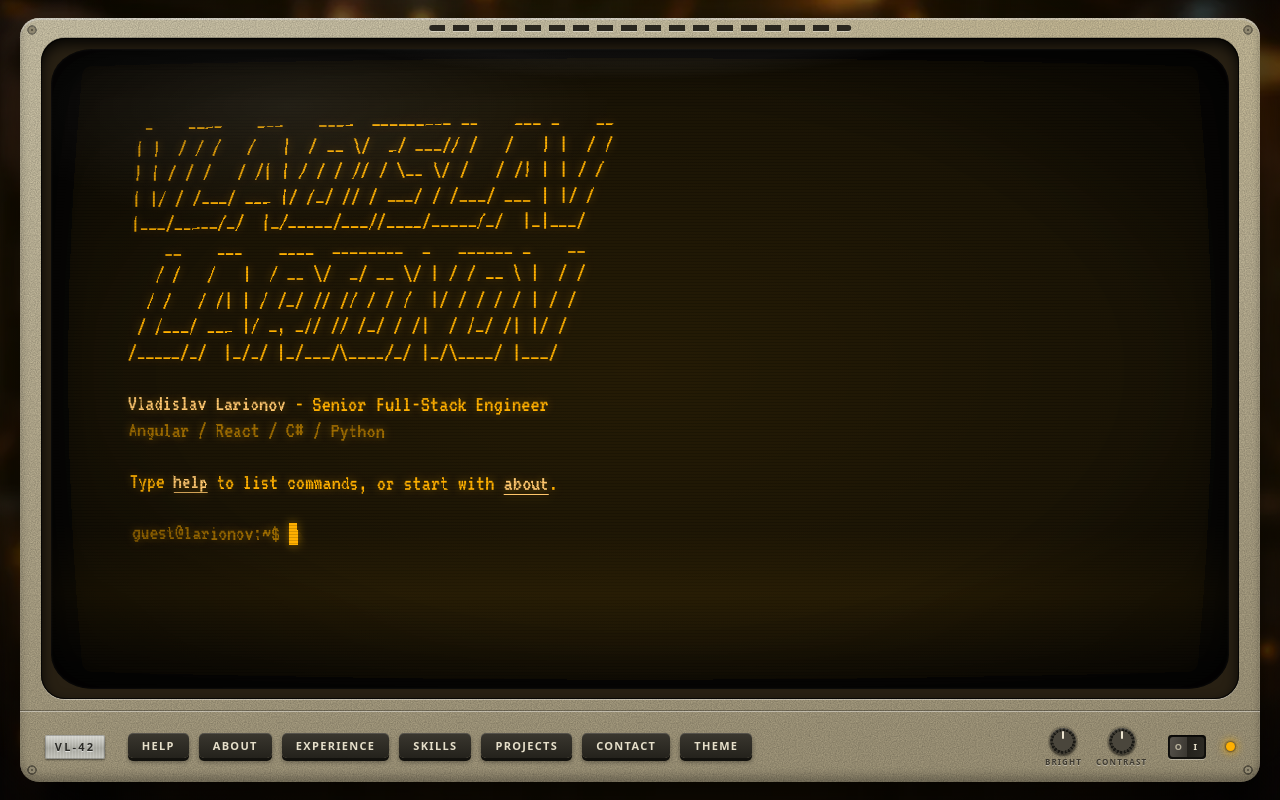
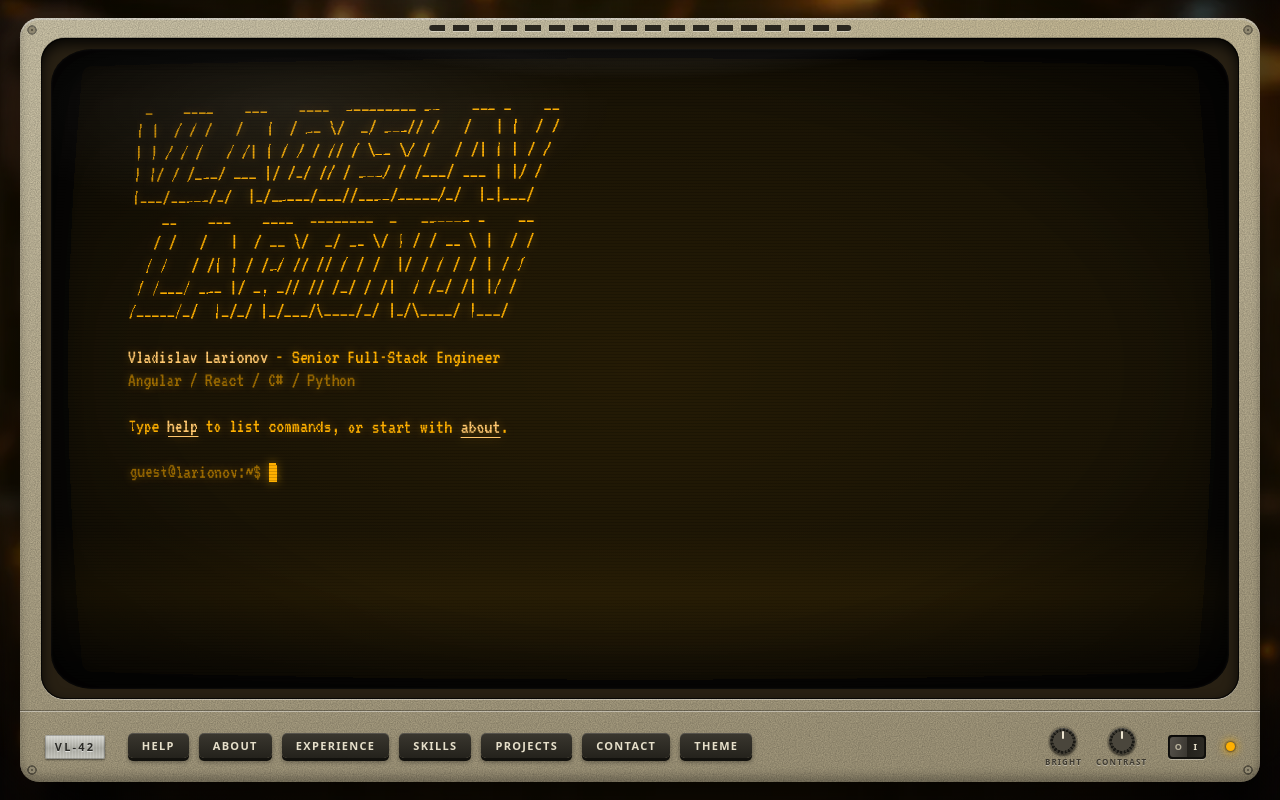
Before and after one commit to l-Vladislav/bash-me-up, a React (Vite) app: page / in a window 1280 px wide. Built offline with nearby package versions, Linux system fonts and the light colour scheme.

Commit message:
fix: every page fits on one screen
Text is sized from the screen's height as well as the window's width, and
the detail pages put their navigation on the title row.

```diff
--- a/src/components/Monitor.module.css
+++ b/src/components/Monitor.module.css
@@ -145,6 +145,8 @@
 
 /* Now and then the horizontal hold slips by a pixel. */
 .image {
+  /* The terminal sizes its text from this box's height (cqh). */
+  container-type: size;
   animation: jitter 17s steps(1) infinite;
 }
 
--- a/src/components/Terminal.module.css
+++ b/src/components/Terminal.module.css
@@ -2,7 +2,9 @@
   position: relative;
   height: 100%;
   font-family: var(--font-terminal);
-  font-size: clamp(1.125rem, 0.8vw + 0.8rem, 1.625rem);
+  /* Grows with the window, but never so tall that a page stops fitting on the screen:
+     the term in screen heights (cqh) keeps about 27 rows visible on any monitor. */
+  font-size: clamp(1.0625rem, min(0.8vw + 0.8rem, 3.2cqh), 1.625rem);
   line-height: 1.15;
   color: var(--phosphor);
   text-shadow: var(--glow);
@@ -17,7 +19,7 @@
   inset: 0;
   overflow-y: auto;
   scrollbar-width: none;
-  padding: clamp(18px, 4.5%, 52px) clamp(18px, 5.5%, 72px);
+  padding: clamp(14px, 3.2%, 40px) clamp(18px, 5.5%, 72px);
   cursor: text;
 }
 
--- a/src/terminal/commands/catalog.ts
+++ b/src/terminal/commands/catalog.ts
@@ -102,16 +102,18 @@ export const catalogCommand = <T>(catalog: Catalog<T>): Command => {
         return { lines: [line(`${name}: no entry "${selector}" (expected ${range})`)] };
       }
 
+      // Navigation shares the title row, so a page costs no extra lines.
       const next = ((index + 1) % items.length) + 1;
-      return {
-        lines: [
-          heading(`${noun} ${index + 1}/${items.length}`),
-          blank(),
-          ...catalog.details(item),
-          blank(),
-          line(action(name, `< all ${name}`), '    ', action(`${name} ${next}`, `next ${noun} >`)),
+      const title: Line = {
+        spans: [
+          ...heading(`${noun} ${index + 1}/${items.length}`).spans,
+          { text: '   ' },
+          action(name, `< all ${name}`),
+          { text: '   ' },
+          action(`${name} ${next}`, `next ${noun} >`),
         ],
       };
+      return { lines: [title, blank(), ...catalog.details(item)] };
     },
   };
 };
```
